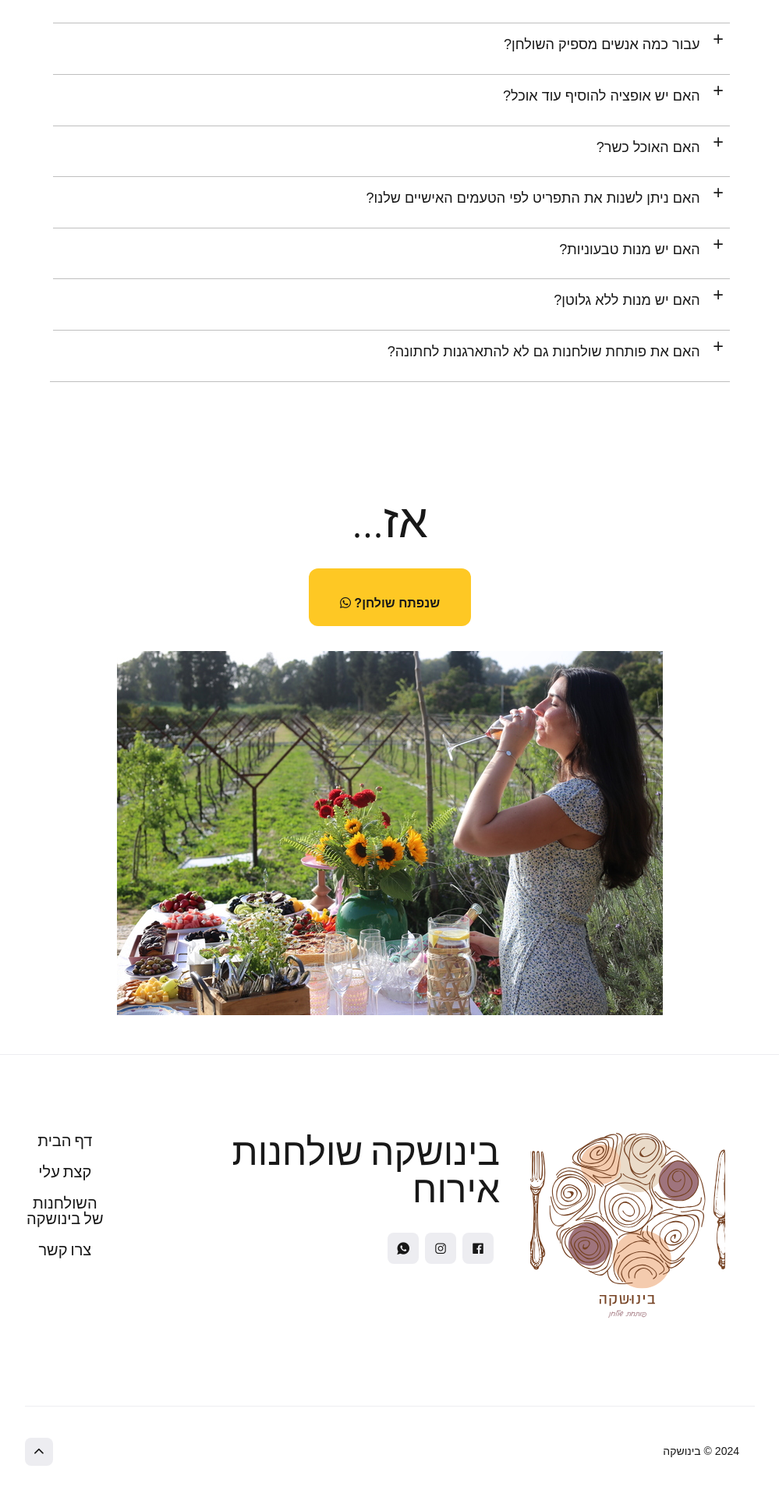
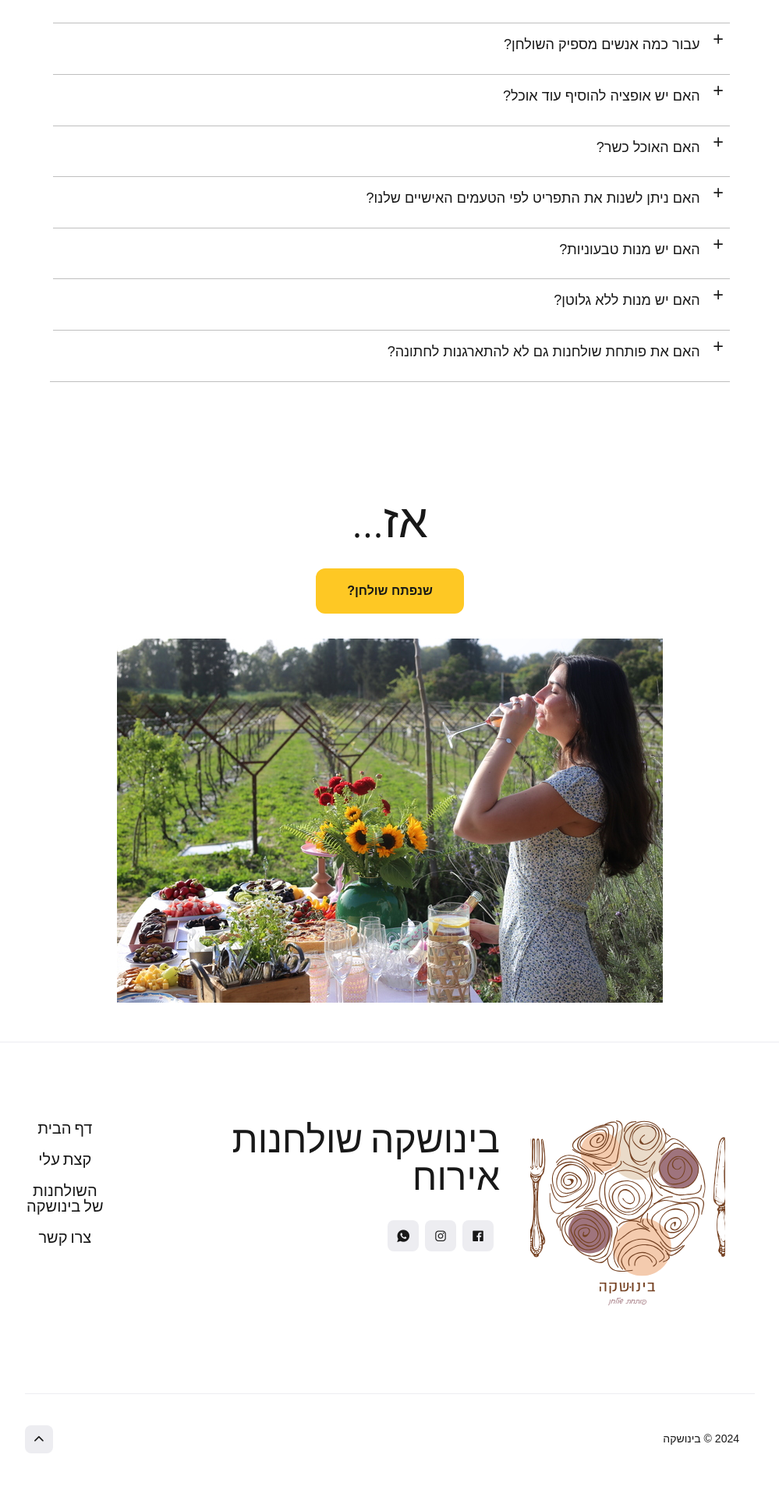
Before and after one commit to mzsrtgzr2/binushka.tables, a Jekyll site: the page built from index.html, in a window 1280 px wide. Shown: the part 3766-5686 px from the top of the page at 78% size, without its empty margins (140-1139 px from the left). Built offline with Jekyll 4.4.1, drawn with Linux system fonts in a browser that asks for light colours; nearby versions of some CDN libraries.

```diff
--- a/index.html
+++ b/index.html
@@ -109,7 +109,7 @@
 
     <div class="section__navigation">
         <a href="https://wa.me/972544247753?text=הי בינושקה :) " class="button button--primary section-button">
-          שנפתח שולחן?  <i class="fab fa-whatsapp fab-icon"></i>
+          שנפתח שולחן?
         </a>
     </div>
     <div class="text-center">
```
Also changed, not shown: other parts of index.html (+1 -1 lines), _pages/about.md (+1 -1 lines), 2 other files.
